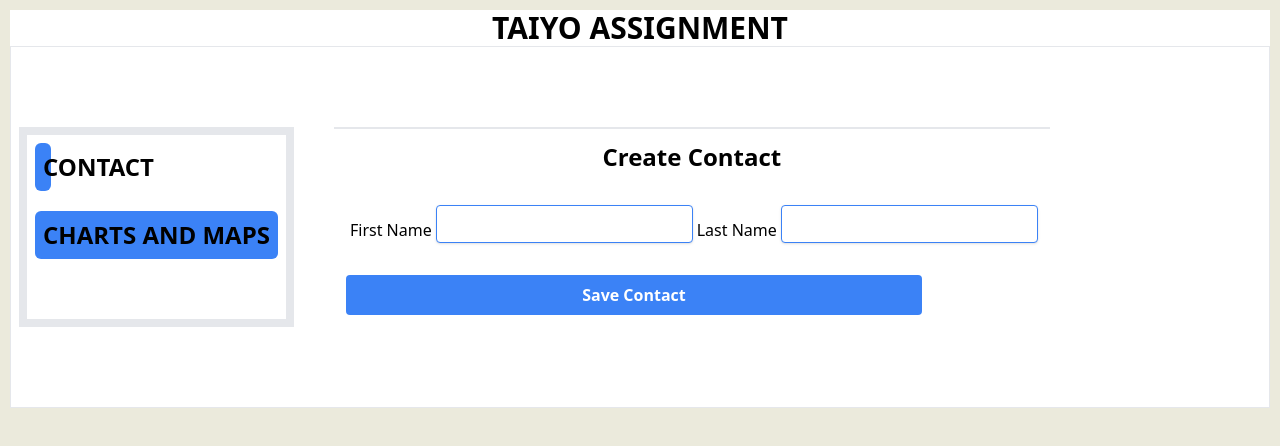
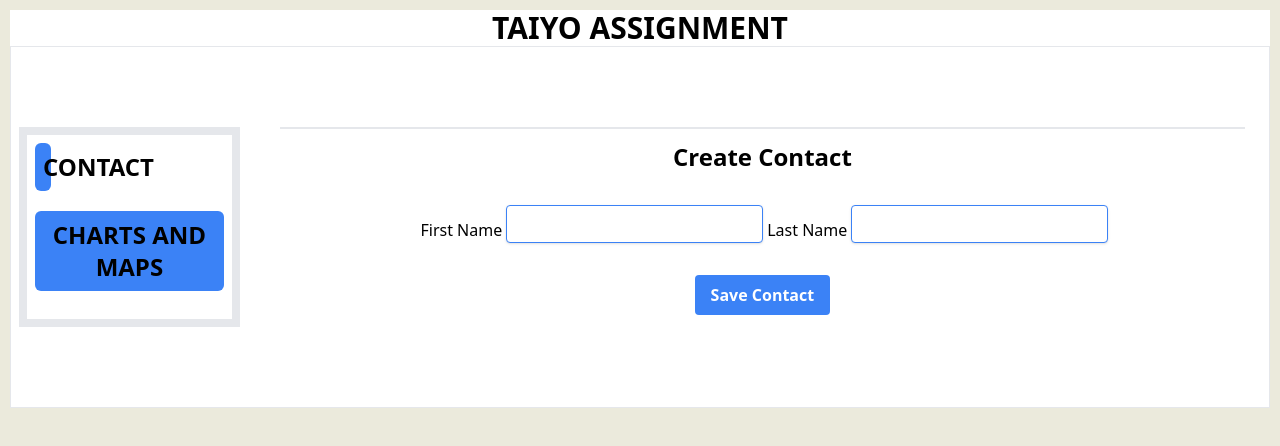
Before and after one commit to saskue7/taiyo-assignment, a React (Vite) app: page /create in a window 1280 px wide. Shown: the top 446 px of the page. Built offline with nearby package versions, Linux system fonts and the light colour scheme.

Commit message:
12tth time

```diff
--- a/src/features/CreateContact.jsx
+++ b/src/features/CreateContact.jsx
@@ -22,8 +22,8 @@ const CreateContact = () => {
    }
   }
   return (
-    <div className='flex flex-col justify-center mr-4'>
-      <div className="flex flex-col p-10 md: p-3" >
+    <div className='flex flex-col justify-center  mr-4 w-full'>
+      <div className="flex flex-col p-10 md: p-3 justify-center w-full items-center" >
         <h1 className="text-center mb-8 font-bold text-2xl">Create Contact </h1>
         <form className="flex text-center md:flex-col items-center justify-center" >
           <label className="mr-1 ml-1">First Name</label>
```
